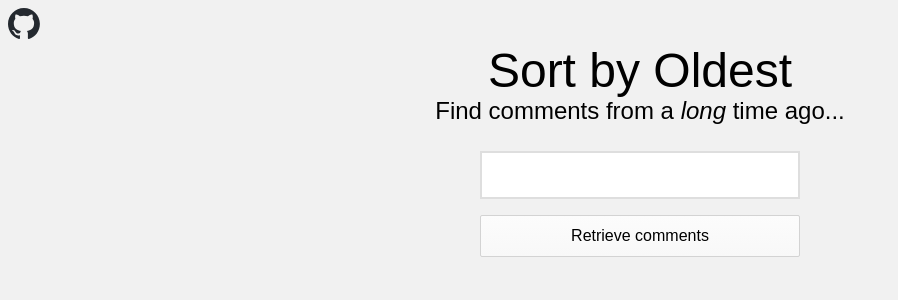
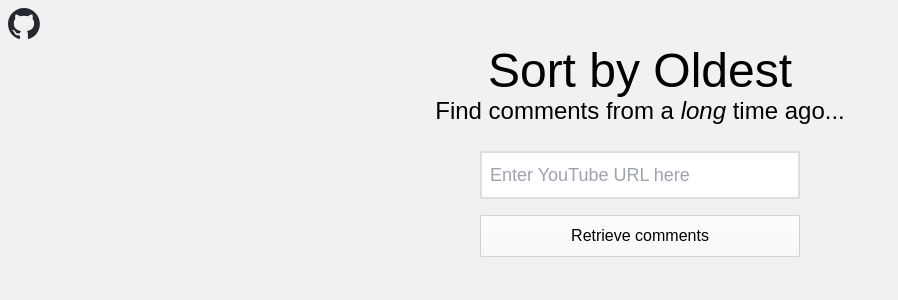
Before and after one commit to Bsodoge/sort-by-oldest, a Next.js app: page / in a window 1280 px wide. Shown: the top 300 px of the page, without its empty margins (0-898 px from the left). Built offline with nearby package versions, Linux system fonts and the light colour scheme.

Commit message:
Add placeholder

```diff
--- a/app/components/Form.tsx
+++ b/app/components/Form.tsx
@@ -45,7 +45,7 @@ export default function Form({ setComments }: any) {
                 </div>
                 : <></>
             }
-            <input type="text" value={link} onChange={e => setLink(e.target.value)} className="text-black py-2 px-2 border-[#dedede] border-2 text-lg" required />
+            <input type="text" value={link} onChange={e => setLink(e.target.value)} className="text-black py-2 px-2 border-[#dedede] border-2 text-lg" placeholder="Enter YouTube URL here" required />
             { load ? <Image height={30} width={30} src={loading} alt="loading" className="self-center"/> : <button className="button">Retrieve comments</button> }
         </form>
     )
```
